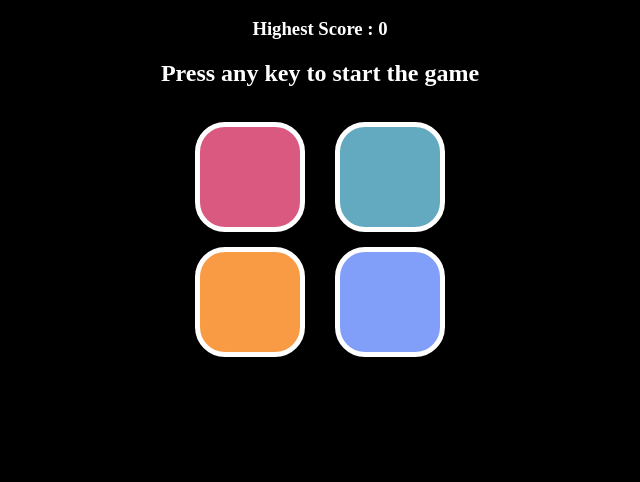
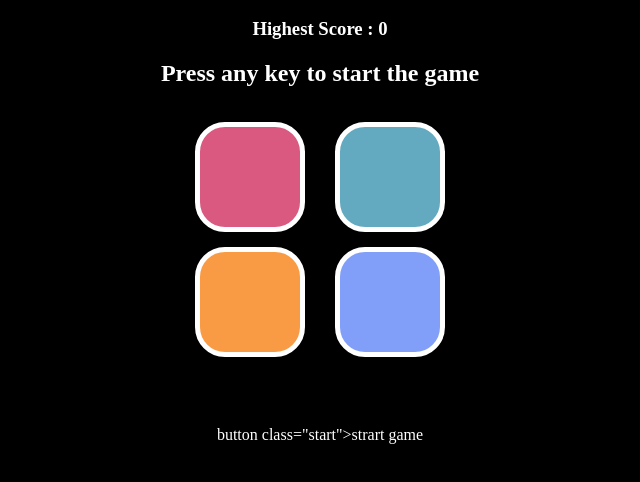
Before and after one commit to ARabdulrahim/abdulrahim_simon_says_game, a plain HTML site: page index.html in a window 1280 px wide. Shown: the part 104-586 px from the top of the page, without its empty margins (320-960 px from the left). Drawn offline with Linux system fonts and the light colour scheme.

Commit message:
Update index.html

```diff
--- a/index.html
+++ b/index.html
@@ -22,7 +22,8 @@
             <div class="btn purple" type="button" id="purple"></div>
         </div>
     </div>
-
+<br><br><br>
+button class="start">strart game</button>
 
 <script src="app.js"></script>
 </body>
```
